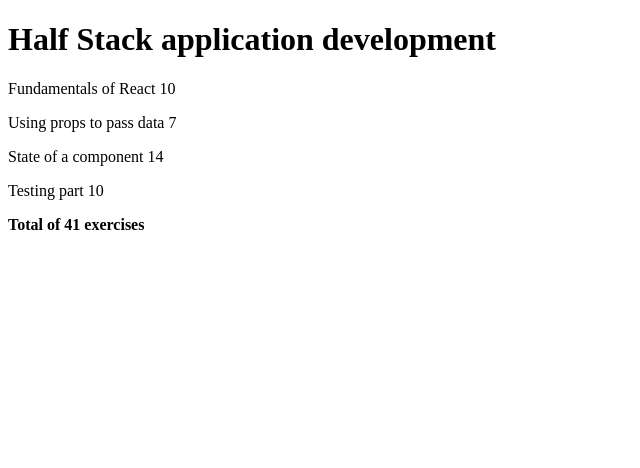
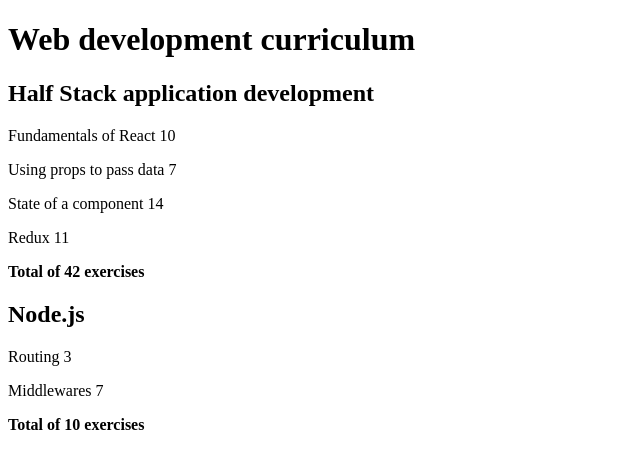
Before and after one commit to Eepa/full-stack-open-2021, a React (Create React App) app in the folder exercises-part-1/kurssitiedot/: page / in a window 1280 px wide. Shown: the top 468 px of the page, without its empty margins (0-640 px from the left). Built offline with nearby package versions, Linux system fonts and the light colour scheme.

Commit message:
Part 2 exercises 2.3, 2.4 and 2.5

```diff
--- a/exercises-part-1/kurssitiedot/src/App.js
+++ b/exercises-part-1/kurssitiedot/src/App.js
@@ -1,53 +1,15 @@
 import React from "react";
+import Course from "./components/Course"
 
-const Course = ({course}) =>  (
-    <div>
-        <Header name={course.name} />
-        <Content parts={course.parts} />
-        <Total parts={course.parts} />
-    </div>
-)
-
-const Header = ({name}) => (
+const Title = ({title}) => (
     <>
-        <h1>{name}</h1>
+        <h1>{title}</h1>
     </>
 )
 
-const Part = ({part}) => (
-    <>
-        <p>
-            {part.name} {part.exercises}
-        </p>
-    </>
-)
-
-
-const Total = ({parts}) => {
-
-    const sumOfExercises = parts.reduce((sum, part) => {
-        return sum + part.exercises
-    }, 0)
-
-    return (
-        <>
-            <p><strong>Total of {sumOfExercises} exercises</strong></p>
-        </>
-    )
-}
-
-const Content = ({parts}) => (
-    <div>
-        {parts.map(part =>
-            <Part key={part.id} part={part} />
-        )}
-
-    </div>
-)
-
-
 const App = () => {
-    const course = {
+    const courses = [
+        {
             name: 'Half Stack application development',
             id: 1,
             parts: [
@@ -67,16 +29,34 @@
                     id: 3
                 },
                 {
-                name: 'Testing part',
-                exercises: 10,
+                    name: 'Redux',
+                    exercises: 11,
                     id: 4
                 }
             ]
+        },
+        {
+            name: 'Node.js',
+            id: 2,
+            parts: [
+                {
+                    name: 'Routing',
+                    exercises: 3,
+                    id: 1
+                },
+                {
+                    name: 'Middlewares',
+                    exercises: 7,
+                    id: 2
                 }
+            ]
+        }
+    ]
 
     return (
         <div>
-            <Course course={course} />
+            <Title title="Web development curriculum" />
+            {courses.map(course => <Course key={course.id} course={course} />)}
         </div>
     )
 }
--- /dev/null
+++ b/exercises-part-1/kurssitiedot/src/components/Course.js
@@ -0,0 +1,48 @@
+import React from 'react'
+
+const Header = ({name}) => (
+    <>
+        <h2>{name}</h2>
+    </>
+)
+
+const Part = ({part}) => (
+    <>
+        <p>
+            {part.name} {part.exercises}
+        </p>
+    </>
+)
+
+
+const Total = ({parts}) => {
+
+    const sumOfExercises = parts.reduce((sum, part) => {
+        return sum + part.exercises
+    }, 0)
+
+    return (
+        <>
+            <p><strong>Total of {sumOfExercises} exercises</strong></p>
+        </>
+    )
+}
+
+const Content = ({parts}) => (
+    <div>
+        {parts.map(part =>
+            <Part key={part.id} part={part} />
+        )}
+
+    </div>
+)
+
+const Course = ({course}) =>  (
+    <div>
+        <Header name={course.name} />
+        <Content parts={course.parts} />
+        <Total parts={course.parts} />
+    </div>
+)
+
+export default Course
```
Lines whose indentation alone changed are shown as unchanged.
